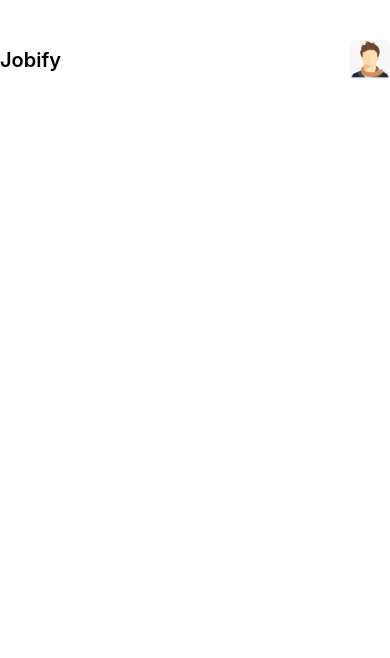
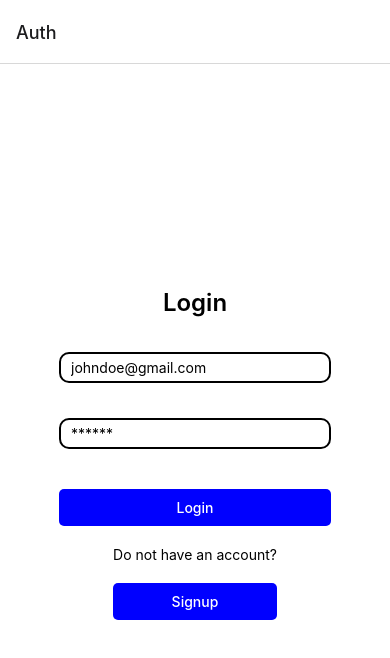
Before and after one commit to Enzyme-developer/cryptoverse-mobile, a React Native app: screen /Auth in a window 390 px wide. Shown: the top 658 px of the page. Built offline with nearby package versions, Linux system fonts and the light colour scheme; no server answers.

Commit message:
implemented navigation

```diff
--- a/App.tsx
+++ b/App.tsx
@@ -1,14 +1,16 @@
 import { StatusBar } from "expo-status-bar";
 import { StyleSheet, Text, View, SafeAreaView } from "react-native";
 import Nav from "./components/Navbar/Nav";
+import RootNavigation from "./navigation";
 import Auth from "./screens/Auth";
 
 export default function App() {
   return (
     <SafeAreaView style={styles.container}>
       <StatusBar style="auto" />
-      {/* <Auth /> */}
-      <Nav />
+      {/* <Auth />
+      <Nav /> */}
+      <RootNavigation />
     </SafeAreaView>
   );
 }
--- a/components/auth/Login.tsx
+++ b/components/auth/Login.tsx
@@ -11,7 +11,7 @@ import {
 } from "react-native";
 import { auth } from "../../firebaseConfig";
 
-const Login = () => {
+const Login = ({ navigation }: any) => {
   const [email, setEmail] = useState("");
   const [password, setPassword] = useState("");
   const [loading, setLoading] = useState<boolean>(false);
@@ -26,6 +26,7 @@ const Login = () => {
       .then((userCredential) => {
         const user = userCredential.user;
         console.log(user);
+        navigation.navigate("Home");
         setLoading(false);
       })
       .catch((error) => {
@@ -55,7 +56,6 @@ const Login = () => {
         secureTextEntry={true}
       />
 
-      {/* <Button title="Login" onPress={handleLogin} /> */}
       <Pressable onPress={handleLogin} style={styles.pressed}>
         <Text style={styles.buttonText}>Login</Text>
       </Pressable>
--- a/components/auth/Signup.tsx
+++ b/components/auth/Signup.tsx
@@ -11,7 +11,7 @@ import { createUserWithEmailAndPassword } from "firebase/auth";
 import { auth } from "../../firebaseConfig";
 import { useState } from "react";
 
-const Signup = () => {
+const Signup = ({ navigation }: any) => {
   const [email, setEmail] = useState("");
   const [password, setPassword] = useState("");
   const [loading, setLoading] = useState<boolean>(false);
@@ -26,6 +26,7 @@ const Signup = () => {
       .then((userCredential) => {
         const user = userCredential.user;
         console.log(user);
+        navigation.navigate("Auth");
         setLoading(false);
       })
       .catch((error) => {
@@ -91,23 +92,23 @@ const styles = StyleSheet.create({
   },
   pressed: {
     backgroundColor: "blue",
-    width: '100%',
+    width: "100%",
     paddingVertical: 10,
     paddingHorizontal: 30,
     borderRadius: 5,
-    marginVertical: 20
+    marginVertical: 20,
   },
   buttonText: {
     color: "white",
     fontWeight: "500",
     fontSIze: 20,
-    textAlign: 'center',
+    textAlign: "center",
   },
   error: {
     textAlign: "center",
     color: "red",
     fontWeight: "400",
-    marginVertical:10
+    marginVertical: 10,
   },
 });
 
--- /dev/null
+++ b/navigation/authStack.tsx
@@ -0,0 +1,16 @@
+import React from 'react';
+import { NavigationContainer } from '@react-navigation/native';
+import { createStackNavigator } from '@react-navigation/stack';
+import Auth from '../screens/Auth';
+
+const Stack = createStackNavigator();
+
+export default function AuthStack() {
+  return (
+    <NavigationContainer>
+      <Stack.Navigator>
+        <Stack.Screen name="Auth" component={Auth} />
+      </Stack.Navigator>
+    </NavigationContainer>
+  );
+}
--- /dev/null
+++ b/navigation/index.tsx
@@ -0,0 +1,10 @@
+import React from 'react';
+import { useAuthentication } from '../utils/useAuthentication';
+import UserStack from './userStack';
+import AuthStack from './authStack';
+
+export default function RootNavigation() {
+  const { user } = useAuthentication();
+
+  return user ? <UserStack /> : <AuthStack />;
+}
--- /dev/null
+++ b/navigation/userStack.tsx
@@ -0,0 +1,17 @@
+import React from 'react';
+import { NavigationContainer } from '@react-navigation/native';
+import { createStackNavigator } from '@react-navigation/stack';
+
+import Home from '../screens/Home';
+
+const Stack = createStackNavigator();
+
+export default function UserStack() {
+  return (
+    <NavigationContainer>
+      <Stack.Navigator>
+        <Stack.Screen name="Home" component={Home} />
+      </Stack.Navigator>
+    </NavigationContainer>
+  );
+}
--- a/screens/Auth.tsx
+++ b/screens/Auth.tsx
@@ -12,12 +12,18 @@ import { useState } from "react";
 import Login from "../components/auth/Login";
 import Signup from "../components/auth/Signup";
 
-const Auth = () => {
+const Auth = ({ navigation }: any) => {
   const [tab, setTab] = useState("login");
 
   return (
     <View style={styles.container}>
-      <View style={styles.tab}>{tab == "login" ? <Login /> : <Signup />}</View>
+      <View style={styles.tab}>
+        {tab == "login" ? (
+          <Login navigation={navigation} />
+        ) : (
+          <Signup navigation={navigation} />
+        )}
+      </View>
 
       <View>
         {tab == "login" ? (
@@ -43,7 +49,6 @@ const Auth = () => {
 const styles = StyleSheet.create({
   tab: {
     flexDirection: "row",
-    backgroundColor: "#fff",
     alignItems: "center",
     justifyContent: "space-between",
   },
@@ -53,6 +58,7 @@ const styles = StyleSheet.create({
     minHeight: "100%",
     justifyContent: "center",
     alignItems: "center",
+    backgroundColor: "#fff",
   },
   pressed: {
     backgroundColor: "blue",
--- a/screens/Home.tsx
+++ b/screens/Home.tsx
@@ -1,10 +1,23 @@
-import { StyleSheet, Text, View, Image, SafeAreaView } from "react-native";
+import {
+  StyleSheet,
+  Text,
+  View,
+  Image,
+  SafeAreaView,
+  Pressable,
+  Button,
+} from "react-native";
 
-const Home = () => {
+const Home = ({ navigation }: any) => {
   return (
-      <View>
-        Home
-      </View>
+    <View>
+      <Pressable onPress={() => navigation.navigate("Auth")}>
+        <Text>Home hjcgvhjklrbght</Text>
+      </Pressable>
+
+      <Button title="Go back" onPress={() => navigation.goBack()} />
+      <Button title="Go back Home" onPress={() => navigation.popToTop()} />
+    </View>
   );
 };
 
--- /dev/null
+++ b/utils/useAuthentication.tsx
@@ -0,0 +1,23 @@
+import React from 'react';
+import { onAuthStateChanged, User } from 'firebase/auth';
+import { auth } from '../firebaseConfig';
+
+export function useAuthentication() {
+  const [user, setUser] = React.useState<User>();
+
+  React.useEffect(() => {
+    const unsubscribeFromAuthStatuChanged = onAuthStateChanged(auth, (user) => {
+      if (user) {
+        setUser(user);
+      } else {
+        setUser(undefined);
+      }
+    });
+
+    return unsubscribeFromAuthStatuChanged;
+  }, []);
+
+  return {
+    user
+  };
+}
```
Also changed, not shown: package.json (+6 -1 lines), 1 other file (tests, documents, lock files or other folders).
